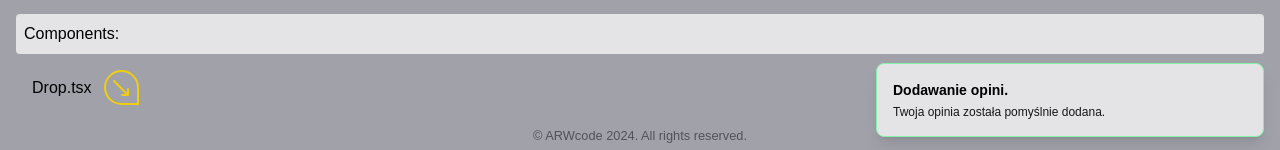
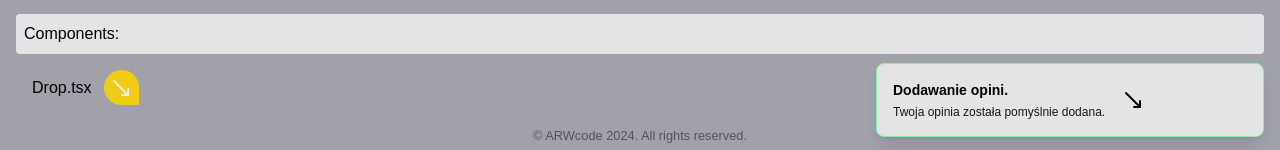
Before and after one commit to MarioLuigie/Odlew, a Next.js app: page /realizacje in a window 1280 px wide. Both pictures are taken after a click on the button "TOAST". Shown: the part 1687-1837 px from the top of the page. Built offline with nearby package versions, Linux system fonts and the light colour scheme; no server answers.

Commit message:
Feat: Create LucideIcon wrapper

```diff
--- a/src/components/shared/Drop.tsx
+++ b/src/components/shared/Drop.tsx
@@ -8,7 +8,7 @@ type DropProps = {
 	className?: string
 	variant?: 'outline' | 'fill'
 	color?: string
-	children?: React.ReactNode
+	children?: React.ReactNode | string
 }
 
 export default function Drop({
--- /dev/null
+++ b/src/components/shared/LucideIcon.tsx
@@ -0,0 +1,31 @@
+// modules
+import * as icons from 'lucide-react'
+// components
+import SVG from '@/components/shared/SVG'
+// lib
+import { LucideIcons } from '@/lib/types/enums'
+
+export default function LucideIcon({
+	icon,
+	className,
+	size = 24,
+	src,
+}: {
+	icon?: LucideIcons
+	className?: string
+	size?: number
+	src?: string
+}) {
+	if (icon) {
+		const LucideIcon = icons[icon]
+		if (LucideIcon) {
+			return <LucideIcon className={className} size={size} />
+		} else {
+			return null
+		}
+	}
+	if (src) {
+		return <SVG src={src} className={className} />
+	}
+	return null
+}
--- a/src/components/shared/Test.tsx
+++ b/src/components/shared/Test.tsx
@@ -33,7 +33,7 @@ export default function Test() {
 			<p className="bg-zinc-200 rounded-sm p-2 mt-2">Components:</p>
 			<div className="p-4 flex gap-3 items-center">
 				<p>Drop.tsx</p>
-				<Drop variant="outline" color='#eecd13' corner="bottom-right">
+				<Drop variant="fill" color='#eecd13' corner="bottom-right">
 					<MoveDownRight />
 				</Drop>
 			</div>
--- a/src/components/ui/toast.tsx
+++ b/src/components/ui/toast.tsx
@@ -1,10 +1,12 @@
-"use client"
+'use client'
 
-import * as React from "react"
-import * as ToastPrimitives from "@radix-ui/react-toast"
-import { cva, type VariantProps } from "class-variance-authority"
-import { cn } from "@/lib/utils"
-import { Cross2Icon } from "@radix-ui/react-icons"
+import * as React from 'react'
+import * as ToastPrimitives from '@radix-ui/react-toast'
+import { cva, type VariantProps } from 'class-variance-authority'
+import { cn } from '@/lib/utils'
+import { Cross2Icon } from '@radix-ui/react-icons'
+import LucideIcon from '@/components/shared/LucideIcon'
+import { LucideIcons } from '@/lib/types/enums'
 
 const ToastProvider = ToastPrimitives.Provider
 
@@ -15,7 +17,7 @@ const ToastViewport = React.forwardRef<
 	<ToastPrimitives.Viewport
 		ref={ref}
 		className={cn(
-      "fixed top-0 z-[100] flex max-h-screen w-full flex-col-reverse p-4 sm:bottom-0 sm:right-0 sm:top-auto sm:flex-col md:max-w-[420px]",
+			'fixed top-0 z-[100] flex max-h-screen w-full flex-col-reverse p-4 sm:bottom-0 sm:right-0 sm:top-auto sm:flex-col md:max-w-[420px]',
 			className
 		)}
 		{...props}
@@ -24,7 +26,7 @@ const ToastViewport = React.forwardRef<
 ToastViewport.displayName = ToastPrimitives.Viewport.displayName
 
 const toastVariants = cva(
-  "group pointer-events-auto relative flex w-full items-center justify-between space-x-2 overflow-hidden rounded-lg border border-neutral-200 p-4 pr-6 shadow-lg transition-all data-[swipe=cancel]:translate-x-0 data-[swipe=end]:translate-x-[var(--radix-toast-swipe-end-x)] data-[swipe=move]:translate-x-[var(--radix-toast-swipe-move-x)] data-[swipe=move]:transition-none data-[state=open]:animate-in data-[state=closed]:animate-out data-[swipe=end]:animate-out data-[state=closed]:fade-out-80 data-[state=closed]:slide-out-to-right-full data-[state=open]:slide-in-from-top-full data-[state=open]:sm:slide-in-from-bottom-full dark:border-neutral-800",
+	'group pointer-events-auto relative flex w-full items-center justify-between space-x-2 overflow-hidden rounded-lg border border-neutral-200 p-4 pr-6 shadow-lg transition-all data-[swipe=cancel]:translate-x-0 data-[swipe=end]:translate-x-[var(--radix-toast-swipe-end-x)] data-[swipe=move]:translate-x-[var(--radix-toast-swipe-move-x)] data-[swipe=move]:transition-none data-[state=open]:animate-in data-[state=closed]:animate-out data-[swipe=end]:animate-out data-[state=closed]:fade-out-80 data-[state=closed]:slide-out-to-right-full data-[state=open]:slide-in-from-top-full data-[state=open]:sm:slide-in-from-bottom-full dark:border-neutral-800',
 	{
 		variants: {
 			variant: {
@@ -34,12 +36,11 @@ const toastVariants = cva(
 					'group border-green-300 bg-zinc-200 text-base-50 dark:border-blue-900 dark:bg-blue-900 dark:text-base-50',
 				warning:
 					'group border-orange-500 bg-orange-500 text-base-50 dark:border-orange-900 dark:bg-orange-900 dark:text-base-50',
-				error:
-					'group border-red-500 bg-red-500 text-base-50 dark:border-red-900 dark:bg-red-900 dark:text-base-50',
+				error: 'group border-red-500 bg-red-500 text-base-50 dark:border-red-900 dark:bg-red-900 dark:text-base-50',
 			},
 		},
 		defaultVariants: {
-      variant: "default",
+			variant: 'default',
 		},
 	}
 )
@@ -47,14 +48,21 @@ const toastVariants = cva(
 const Toast = React.forwardRef<
 	React.ElementRef<typeof ToastPrimitives.Root>,
 	React.ComponentPropsWithoutRef<typeof ToastPrimitives.Root> &
-    VariantProps<typeof toastVariants>
->(({ className, variant, ...props }, ref) => {
+		VariantProps<typeof toastVariants> & { icon?: LucideIcons } // Dodanie props `icon`
+>(({ className, variant, icon, ...props }, ref) => {
 	return (
 		<ToastPrimitives.Root
 			ref={ref}
 			className={cn(toastVariants({ variant }), className)}
 			{...props}
-    />
+		>
+			<div className="flex items-center space-x-4">
+				{/* Blok z tytułem i opisem */}
+				<div className="flex flex-col space-y-1">{props.children}</div>
+				{/* Renderowanie ikony, jeśli została podana */}
+				{icon && <LucideIcon className="flex-shrink-0" icon={icon} />}
+			</div>
+		</ToastPrimitives.Root>
 	)
 })
 Toast.displayName = ToastPrimitives.Root.displayName
@@ -66,7 +74,7 @@ const ToastAction = React.forwardRef<
 	<ToastPrimitives.Action
 		ref={ref}
 		className={cn(
-      "inline-flex h-8 shrink-0 items-center justify-center rounded-md border border-neutral-200 bg-transparent px-3 text-sm font-medium transition-colors hover:bg-neutral-100 focus:outline-none focus:ring-1 focus:ring-neutral-950 disabled:pointer-events-none disabled:opacity-50 group-[.destructive]:border-neutral-100/40 group-[.destructive]:hover:border-red-500/30 group-[.destructive]:hover:bg-red-500 group-[.destructive]:hover:text-neutral-50 group-[.destructive]:focus:ring-red-500 dark:border-neutral-800 dark:hover:bg-neutral-800 dark:focus:ring-neutral-300 dark:group-[.destructive]:border-neutral-800/40 dark:group-[.destructive]:hover:border-red-900/30 dark:group-[.destructive]:hover:bg-red-900 dark:group-[.destructive]:hover:text-neutral-50 dark:group-[.destructive]:focus:ring-red-900",
+			'inline-flex h-8 shrink-0 items-center justify-center rounded-md border border-neutral-200 bg-transparent px-3 text-sm font-medium transition-colors hover:bg-neutral-100 focus:outline-none focus:ring-1 focus:ring-neutral-950 disabled:pointer-events-none disabled:opacity-50 group-[.destructive]:border-neutral-100/40 group-[.destructive]:hover:border-red-500/30 group-[.destructive]:hover:bg-red-500 group-[.destructive]:hover:text-neutral-50 group-[.destructive]:focus:ring-red-500 dark:border-neutral-800 dark:hover:bg-neutral-800 dark:focus:ring-neutral-300 dark:group-[.destructive]:border-neutral-800/40 dark:group-[.destructive]:hover:border-red-900/30 dark:group-[.destructive]:hover:bg-red-900 dark:group-[.destructive]:hover:text-neutral-50 dark:group-[.destructive]:focus:ring-red-900',
 			className
 		)}
 		{...props}
@@ -81,7 +89,7 @@ const ToastClose = React.forwardRef<
 	<ToastPrimitives.Close
 		ref={ref}
 		className={cn(
-      "absolute right-1 top-1 rounded-md p-1 text-neutral-950/50 opacity-0 transition-opacity hover:text-neutral-950 focus:opacity-100 focus:outline-none focus:ring-1 group-hover:opacity-100 group-[.destructive]:text-red-300 group-[.destructive]:hover:text-red-50 group-[.destructive]:focus:ring-red-400 group-[.destructive]:focus:ring-offset-red-600 dark:text-neutral-50/50 dark:hover:text-neutral-50",
+			'absolute right-1 top-1 rounded-md p-1 text-neutral-950/50 opacity-0 transition-opacity hover:text-neutral-950 focus:opacity-100 focus:outline-none focus:ring-1 group-hover:opacity-100 group-[.destructive]:text-red-300 group-[.destructive]:hover:text-red-50 group-[.destructive]:focus:ring-red-400 group-[.destructive]:focus:ring-offset-red-600 dark:text-neutral-50/50 dark:hover:text-neutral-50',
 			className
 		)}
 		toast-close=""
@@ -98,7 +106,7 @@ const ToastTitle = React.forwardRef<
 >(({ className, ...props }, ref) => (
 	<ToastPrimitives.Title
 		ref={ref}
-    className={cn("text-sm font-semibold [&+div]:text-xs", className)}
+		className={cn('text-sm font-semibold [&+div]:text-xs', className)}
 		{...props}
 	/>
 ))
@@ -110,7 +118,7 @@ const ToastDescription = React.forwardRef<
 >(({ className, ...props }, ref) => (
 	<ToastPrimitives.Description
 		ref={ref}
-    className={cn("text-sm opacity-90", className)}
+		className={cn('text-sm opacity-90', className)}
 		{...props}
 	/>
 ))
@@ -131,3 +139,138 @@ export {
 	ToastClose,
 	ToastAction,
 }
+
+// "use client"
+
+// import * as React from "react"
+// import * as ToastPrimitives from "@radix-ui/react-toast"
+// import { cva, type VariantProps } from "class-variance-authority"
+// import { cn } from "@/lib/utils"
+// import { Cross2Icon } from "@radix-ui/react-icons"
+// import { ArrowRight } from "lucide-react"
+
+// const ToastProvider = ToastPrimitives.Provider
+
+// const ToastViewport = React.forwardRef<
+//   React.ElementRef<typeof ToastPrimitives.Viewport>,
+//   React.ComponentPropsWithoutRef<typeof ToastPrimitives.Viewport>
+// >(({ className, ...props }, ref) => (
+//   <ToastPrimitives.Viewport
+//     ref={ref}
+//     className={cn(
+//       "fixed top-0 z-[100] flex max-h-screen w-full flex-col-reverse p-4 sm:bottom-0 sm:right-0 sm:top-auto sm:flex-col md:max-w-[420px]",
+//       className
+//     )}
+//     {...props}
+//   />
+// ))
+// ToastViewport.displayName = ToastPrimitives.Viewport.displayName
+
+// const toastVariants = cva(
+//   "group pointer-events-auto relative flex w-full items-center justify-between space-x-2 overflow-hidden rounded-lg border border-neutral-200 p-4 pr-6 shadow-lg transition-all data-[swipe=cancel]:translate-x-0 data-[swipe=end]:translate-x-[var(--radix-toast-swipe-end-x)] data-[swipe=move]:translate-x-[var(--radix-toast-swipe-move-x)] data-[swipe=move]:transition-none data-[state=open]:animate-in data-[state=closed]:animate-out data-[swipe=end]:animate-out data-[state=closed]:fade-out-80 data-[state=closed]:slide-out-to-right-full data-[state=open]:slide-in-from-top-full data-[state=open]:sm:slide-in-from-bottom-full dark:border-neutral-800",
+//   {
+//     variants: {
+// 			variant: {
+// 				default:
+// 					'border bg-white text-base-950 dark:bg-base-900 dark:text-base-50',
+// 				success:
+// 					'group border-green-300 bg-zinc-200 text-base-50 dark:border-blue-900 dark:bg-blue-900 dark:text-base-50',
+// 				warning:
+// 					'group border-orange-500 bg-orange-500 text-base-50 dark:border-orange-900 dark:bg-orange-900 dark:text-base-50',
+// 				error:
+// 					'group border-red-500 bg-red-500 text-base-50 dark:border-red-900 dark:bg-red-900 dark:text-base-50',
+// 			},
+// 		},
+//     defaultVariants: {
+//       variant: "default",
+//     },
+//   }
+// )
+
+// const Toast = React.forwardRef<
+//   React.ElementRef<typeof ToastPrimitives.Root>,
+//   React.ComponentPropsWithoutRef<typeof ToastPrimitives.Root> &
+//     VariantProps<typeof toastVariants>
+// >(({ className, variant, ...props }, ref) => {
+//   return (
+//     <ToastPrimitives.Root
+//       ref={ref}
+//       className={cn(toastVariants({ variant }), className)}
+//       {...props}
+//     />
+//   )
+// })
+// Toast.displayName = ToastPrimitives.Root.displayName
+
+// const ToastAction = React.forwardRef<
+//   React.ElementRef<typeof ToastPrimitives.Action>,
+//   React.ComponentPropsWithoutRef<typeof ToastPrimitives.Action>
+// >(({ className, ...props }, ref) => (
+//   <ToastPrimitives.Action
+//     ref={ref}
+//     className={cn(
+//       "inline-flex h-8 shrink-0 items-center justify-center rounded-md border border-neutral-200 bg-transparent px-3 text-sm font-medium transition-colors hover:bg-neutral-100 focus:outline-none focus:ring-1 focus:ring-neutral-950 disabled:pointer-events-none disabled:opacity-50 group-[.destructive]:border-neutral-100/40 group-[.destructive]:hover:border-red-500/30 group-[.destructive]:hover:bg-red-500 group-[.destructive]:hover:text-neutral-50 group-[.destructive]:focus:ring-red-500 dark:border-neutral-800 dark:hover:bg-neutral-800 dark:focus:ring-neutral-300 dark:group-[.destructive]:border-neutral-800/40 dark:group-[.destructive]:hover:border-red-900/30 dark:group-[.destructive]:hover:bg-red-900 dark:group-[.destructive]:hover:text-neutral-50 dark:group-[.destructive]:focus:ring-red-900",
+//       className
+//     )}
+//     {...props}
+//   />
+// ))
+// ToastAction.displayName = ToastPrimitives.Action.displayName
+
+// const ToastClose = React.forwardRef<
+//   React.ElementRef<typeof ToastPrimitives.Close>,
+//   React.ComponentPropsWithoutRef<typeof ToastPrimitives.Close>
+// >(({ className, ...props }, ref) => (
+//   <ToastPrimitives.Close
+//     ref={ref}
+//     className={cn(
+//       "absolute right-1 top-1 rounded-md p-1 text-neutral-950/50 opacity-0 transition-opacity hover:text-neutral-950 focus:opacity-100 focus:outline-none focus:ring-1 group-hover:opacity-100 group-[.destructive]:text-red-300 group-[.destructive]:hover:text-red-50 group-[.destructive]:focus:ring-red-400 group-[.destructive]:focus:ring-offset-red-600 dark:text-neutral-50/50 dark:hover:text-neutral-50",
+//       className
+//     )}
+//     toast-close=""
+//     {...props}
+//   >
+//     <Cross2Icon className="h-4 w-4" />
+//   </ToastPrimitives.Close>
+// ))
+// ToastClose.displayName = ToastPrimitives.Close.displayName
+
+// const ToastTitle = React.forwardRef<
+//   React.ElementRef<typeof ToastPrimitives.Title>,
+//   React.ComponentPropsWithoutRef<typeof ToastPrimitives.Title>
+// >(({ className, ...props }, ref) => (
+//   <ToastPrimitives.Title
+//     ref={ref}
+//     className={cn("text-sm font-semibold [&+div]:text-xs", className)}
+//     {...props}
+//   />
+// ))
+// ToastTitle.displayName = ToastPrimitives.Title.displayName
+
+// const ToastDescription = React.forwardRef<
+//   React.ElementRef<typeof ToastPrimitives.Description>,
+//   React.ComponentPropsWithoutRef<typeof ToastPrimitives.Description>
+// >(({ className, ...props }, ref) => (
+//   <ToastPrimitives.Description
+//     ref={ref}
+//     className={cn("text-sm opacity-90", className)}
+//     {...props}
+//   />
+// ))
+// ToastDescription.displayName = ToastPrimitives.Description.displayName
+
+// type ToastProps = React.ComponentPropsWithoutRef<typeof Toast>
+
+// type ToastActionElement = React.ReactElement<typeof ToastAction>
+
+// export {
+//   type ToastProps,
+//   type ToastActionElement,
+//   ToastProvider,
+//   ToastViewport,
+//   Toast,
+//   ToastTitle,
+//   ToastDescription,
+//   ToastClose,
+//   ToastAction,
+// }
--- a/src/lib/utils/toasts.ts
+++ b/src/lib/utils/toasts.ts
@@ -1,6 +1,7 @@
 // components
 import { toast } from '@/hooks/use-toast'
 import { toStringArray } from '@/lib/utils'
+import { LucideIcons } from '@/lib/types/enums'
 
 export function toastError(
 	data: string | string[] | { [key: string]: string },
@@ -37,6 +38,7 @@ export function toastSuccess(
 			title,
 			variant: 'success',
 			description,
+			icon: LucideIcons.MoveDownRight
 		})
 	})
 }
```
Also changed, not shown: src/lib/types/enums.ts (+7 -0 lines). Lines whose indentation alone changed are shown as unchanged.
